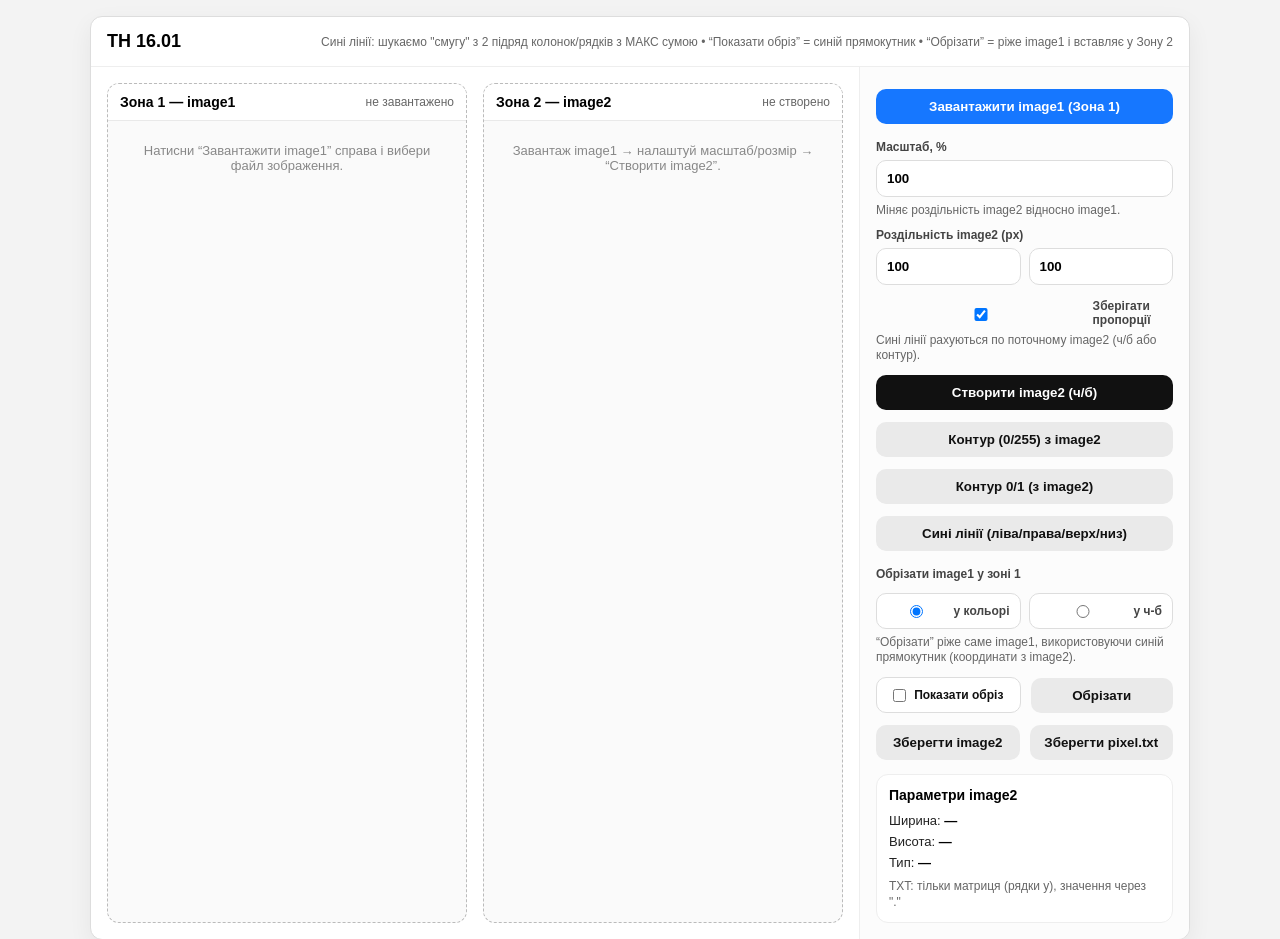
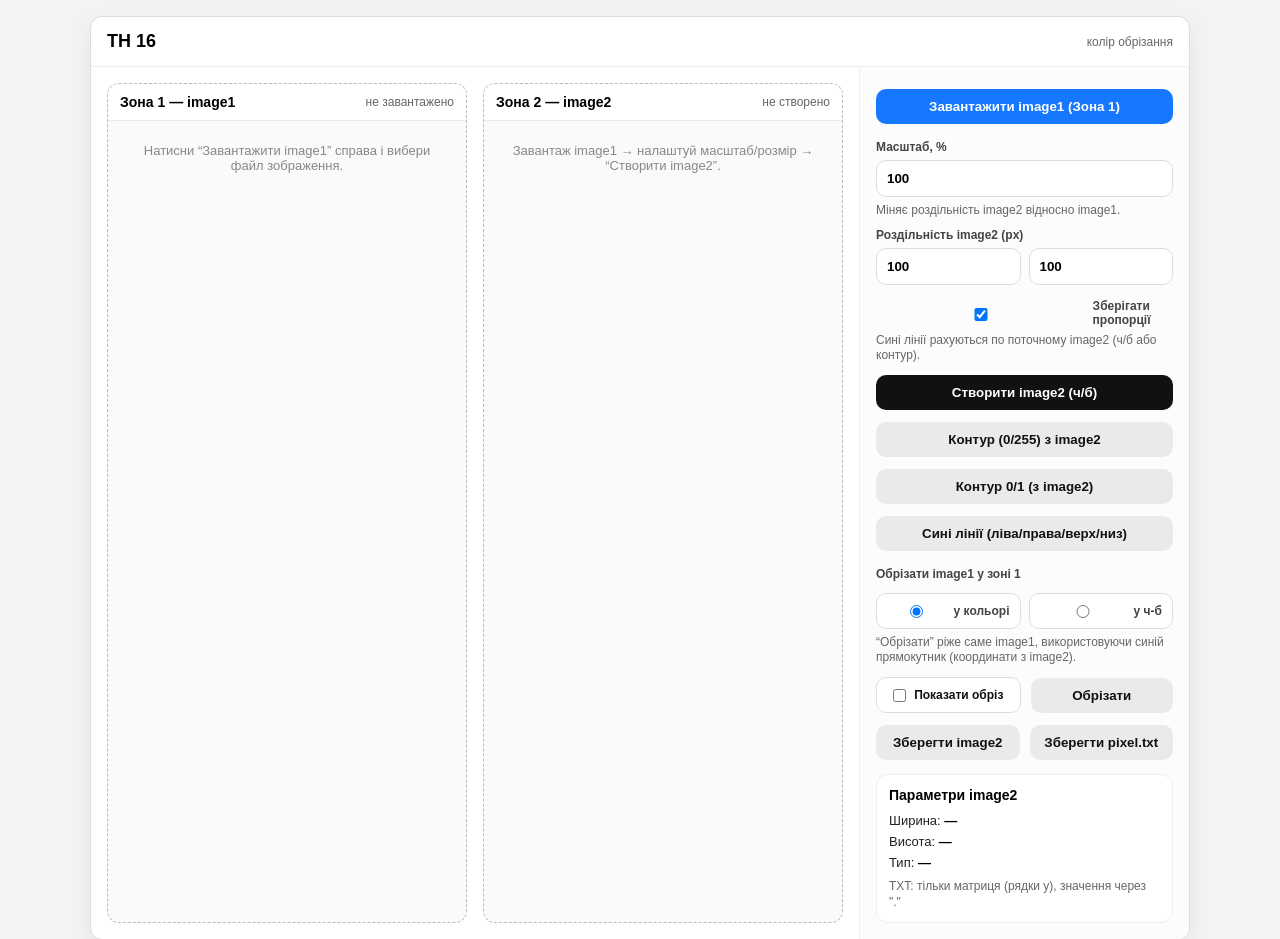
Before and after one commit to VikMWeb/yad.io, a plain HTML site: page index.html in a window 1280 px wide. Shown: the top 939 px of the page. Drawn offline with Linux system fonts and the light colour scheme.

Commit message:
Update index.html

```diff
--- a/index.html
+++ b/index.html
@@ -266,9 +266,9 @@
 <body>
   <div class="app">
     <header>
-      <h1>ТН 16.01</h1>
+      <h1>ТН 16</h1>
       <div style="font-size:12px;color:#666;">
-        Сині лінії: шукаємо "смугу" з 2 підряд колонок/рядків з МАКС сумою • “Показати обріз” = синій прямокутник • “Обрізати” = ріже image1 і вставляє у Зону 2
+        колір обрізання
       </div>
     </header>
 
@@ -517,9 +517,9 @@
        * Малюємо лінії рівно на координатах leftX/rightX/topY/bottomY.
        * (НЕ додаємо +0.5, бо тепер координата може бути .5 і це вже центр)
        */
-      /** blue; */
+
       function setBlueLinesAndMaybeRect(blue, showRect){
-        const { leftX, rightX, topY, bottomY, w, h } = yellow;
+        const { leftX, rightX, topY, bottomY, w, h } = blue;
 
         setBlueViewBox(w, h);
 
```
